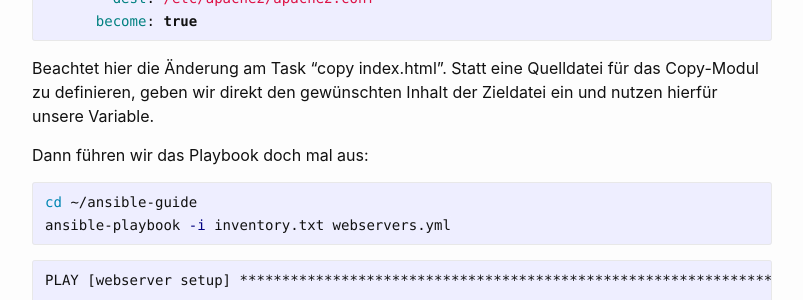
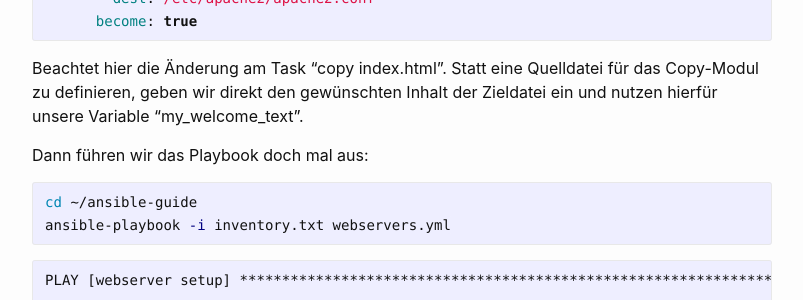
Before and after one commit to dermow/staging, a Jekyll site: the page built from _posts/2021-02-20-ansible-guide-5.markdown, in a window 1280 px wide and 900 px high, scrolled down 4708 px. Shown: the part 202-502 px from the top of the window, without its empty margins (238-1041 px from the left). Built offline with Jekyll 4.4.1, drawn with Linux system fonts in a browser that asks for light colours; comment, search, counter and statistics services are not loaded.

Commit message:
Update 2021-02-20-ansible-guide-5.markdown

````diff
--- a/_posts/2021-02-20-ansible-guide-5.markdown
+++ b/_posts/2021-02-20-ansible-guide-5.markdown
@@ -193,7 +193,7 @@ Um das nun zu testen, müssen wir noch eine kleine Anpassung an unserem Webserve
 ```
 
 Beachtet hier die Änderung am Task "copy index.html". Statt eine Quelldatei für das Copy-Modul zu definieren, geben wir direkt den gewünschten Inhalt der
-Zieldatei ein und nutzen hierfür unsere Variable.
+Zieldatei ein und nutzen hierfür unsere Variable "my_welcome_text".
 
 Dann führen wir das Playbook doch mal aus:
 ```bash
````
